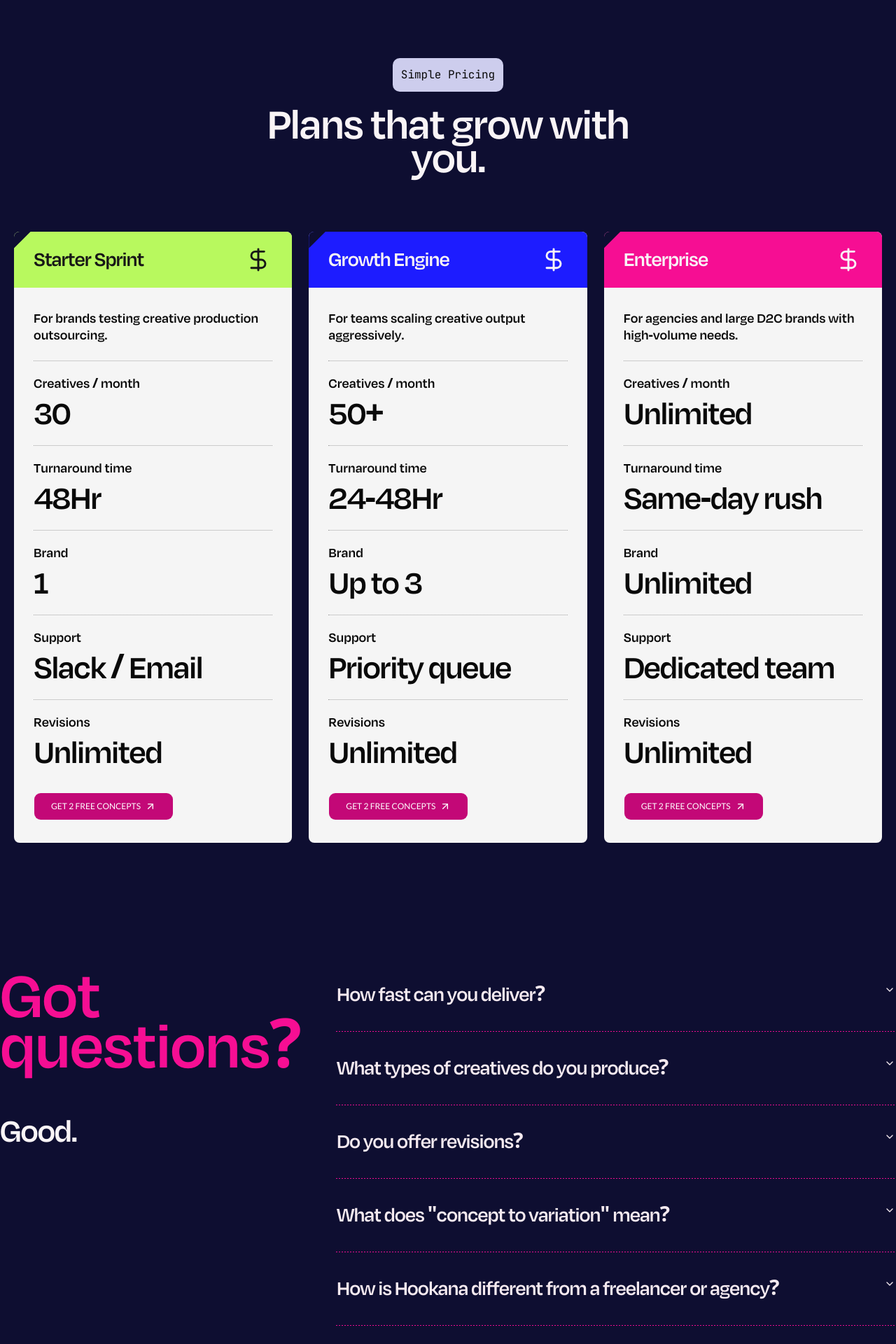
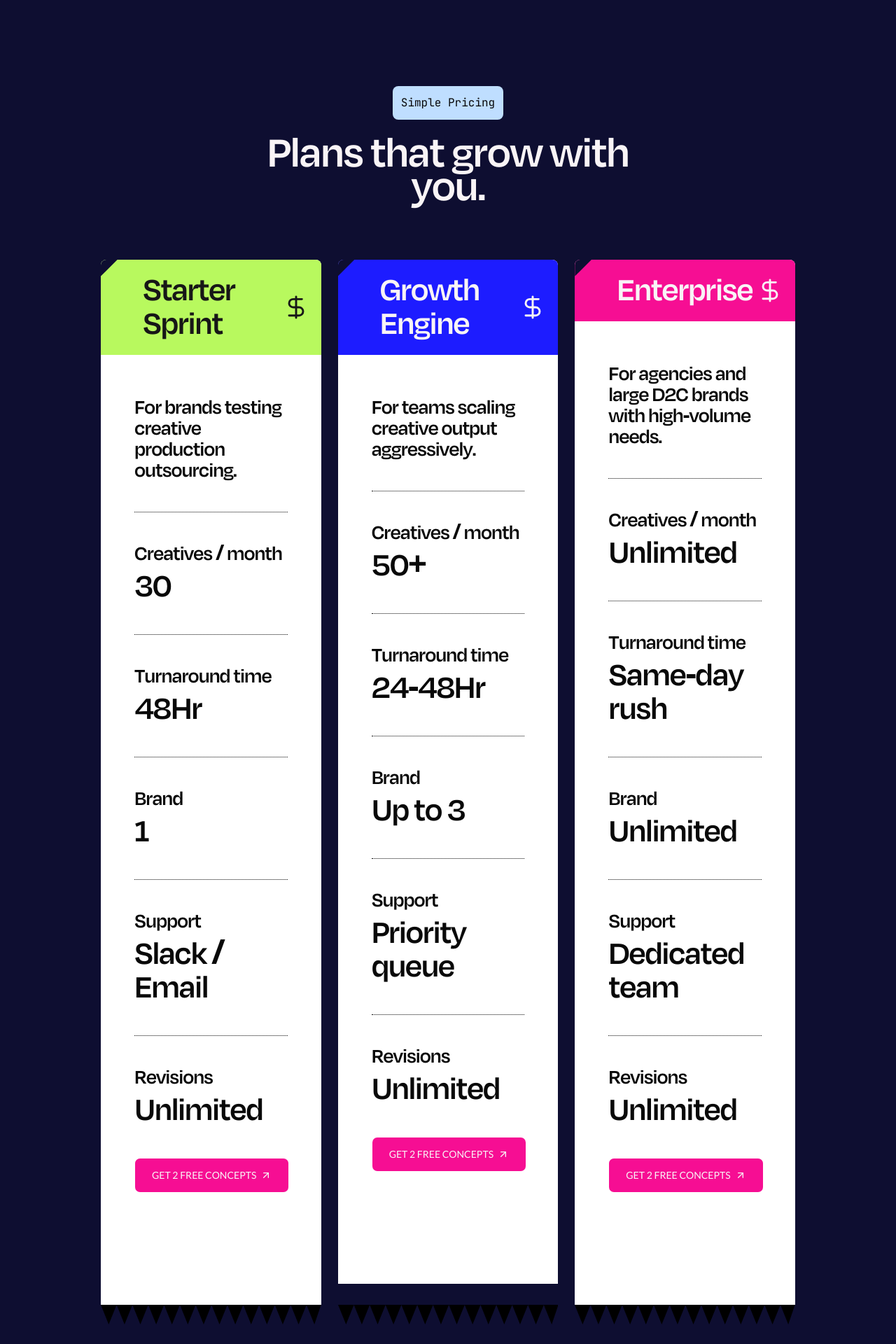
Before and after one commit to whonoahexe/hookana, a Next.js app: page / in a window 1280 px wide. Shown: the part 7740-9660 px from the top of the page at 70% size. Built offline with nearby package versions, Linux system fonts and the light colour scheme.

Commit message:
fix: pricing

```diff
--- a/components/landing/pricing.tsx
+++ b/components/landing/pricing.tsx
@@ -47,6 +47,25 @@ const PLAN_TIERS: PlanTier[] = [
   },
 ]
 
+function PlanTierTearEdge() {
+  return (
+    <div className="pointer-events-none absolute right-0 -bottom-7 left-0 h-7">
+      <svg
+        width="100%"
+        height="28"
+        viewBox="0 0 696 28"
+        preserveAspectRatio="none"
+        xmlns="http://www.w3.org/2000/svg"
+      >
+        <path
+          d="M0,0 L25,28 L50,0 L75,28 L100,0 L125,28 L150,0 L175,28 L200,0 L225,28 L250,0 L275,28 L300,0 L325,28 L350,0 L375,28 L400,0 L425,28 L450,0 L475,28 L500,0 L525,28 L550,0 L575,28 L600,0 L625,28 L650,0 L675,28 L696,0 Z"
+          fill="var(--color-card)"
+        />
+      </svg>
+    </div>
+  )
+}
+
 function PlanTierCard({ tier }: { tier: PlanTier }) {
   const headerClasses =
     tier.id === "starter"
@@ -56,28 +75,34 @@ function PlanTierCard({ tier }: { tier: PlanTier }) {
         : "bg-pink-500 text-primary-foreground"
 
   return (
-    <article className="overflow-hidden rounded-md bg-neutral-100">
+    <article className="relative overflow-visible">
+      <div className="overflow-hidden rounded-t-md bg-card">
         <div
-        className={`relative flex items-center justify-between px-7 py-5 ${headerClasses}`}
+          className={`relative flex items-center justify-between py-5 pl-15 ${headerClasses}`}
         >
           <div
             className="absolute top-0 left-0 h-6 w-6 bg-blue-950"
             style={{ clipPath: "polygon(0 0, 0 100%, 100% 0)" }}
           />
-        <p className="type-heading-2 relative">{tier.name}</p>
-        <DollarSign className="relative size-10 shrink-0" strokeWidth={1.75} />
+          <p className="type-heading-1 relative">{tier.name}</p>
+          <DollarSign
+            className="relative mr-4 size-10 shrink-0"
+            strokeWidth={1.75}
+          />
         </div>
 
-      <div className="px-7 py-8">
-        <p className="type-heading-4 text-foreground">{tier.description}</p>
+        <div className="px-12 pt-15 pb-40">
+          <p className="type-heading-2 text-foreground">{tier.description}</p>
 
-        <div className="mt-6">
+          <div className="mt-11">
             {tier.features.map((feature) => (
               <div
                 key={feature.label}
-              className="border-t border-dotted border-neutral-400 py-5"
+                className="border-t border-dotted border-neutral-950 py-11"
               >
-              <p className="type-heading-4 text-foreground">{feature.label}</p>
+                <p className="type-heading-2 text-foreground">
+                  {feature.label}
+                </p>
                 <p className="type-heading-1 mt-2 text-foreground">
                   {feature.value}
                 </p>
@@ -85,25 +110,23 @@ function PlanTierCard({ tier }: { tier: PlanTier }) {
             ))}
           </div>
 
-        <Button
-          size="lg"
-          variant="destructive"
-          className="mt-3 h-10 rounded-lg px-6 text-xs font-medium"
-        >
+          <Button size="lg" variant="default" className="rounded-md px-6 py-6">
             GET 2 FREE CONCEPTS
             <ArrowUpRight className="size-4" />
           </Button>
         </div>
+      </div>
+      <PlanTierTearEdge />
     </article>
   )
 }
 
 export function Pricing() {
   return (
-    <div className="px-5 py-20 md:py-30">
-      <div className="mx-auto flex max-w-408 flex-col items-center gap-20">
-        <div className="flex max-w-143.25 flex-col items-center gap-6 text-center">
-          <p className="type-monospaced rounded-lg bg-blue-200 px-3 py-3 text-foreground">
+    <div className="px-5 py-20 md:px-36 md:py-40">
+      <div className="mx-auto flex flex-col items-center gap-20">
+        <div className="flex max-w-142 flex-col items-center gap-6 text-center">
+          <p className="type-monospaced rounded-md bg-[#BFDEFF] p-3 text-foreground">
             Simple Pricing
           </p>
           <h2 className="font-sans text-[42px] leading-9 font-semibold tracking-[-1.5px] text-primary-foreground md:text-[64px] md:leading-12">
@@ -113,7 +136,7 @@ export function Pricing() {
           </h2>
         </div>
 
-        <div className="grid w-full gap-4 xl:grid-cols-3 xl:gap-6">
+        <div className="grid w-full gap-6 xl:grid-cols-3 xl:gap-6">
           {PLAN_TIERS.map((tier) => (
             <PlanTierCard key={tier.id} tier={tier} />
           ))}
```
Lines whose indentation alone changed are shown as unchanged.
